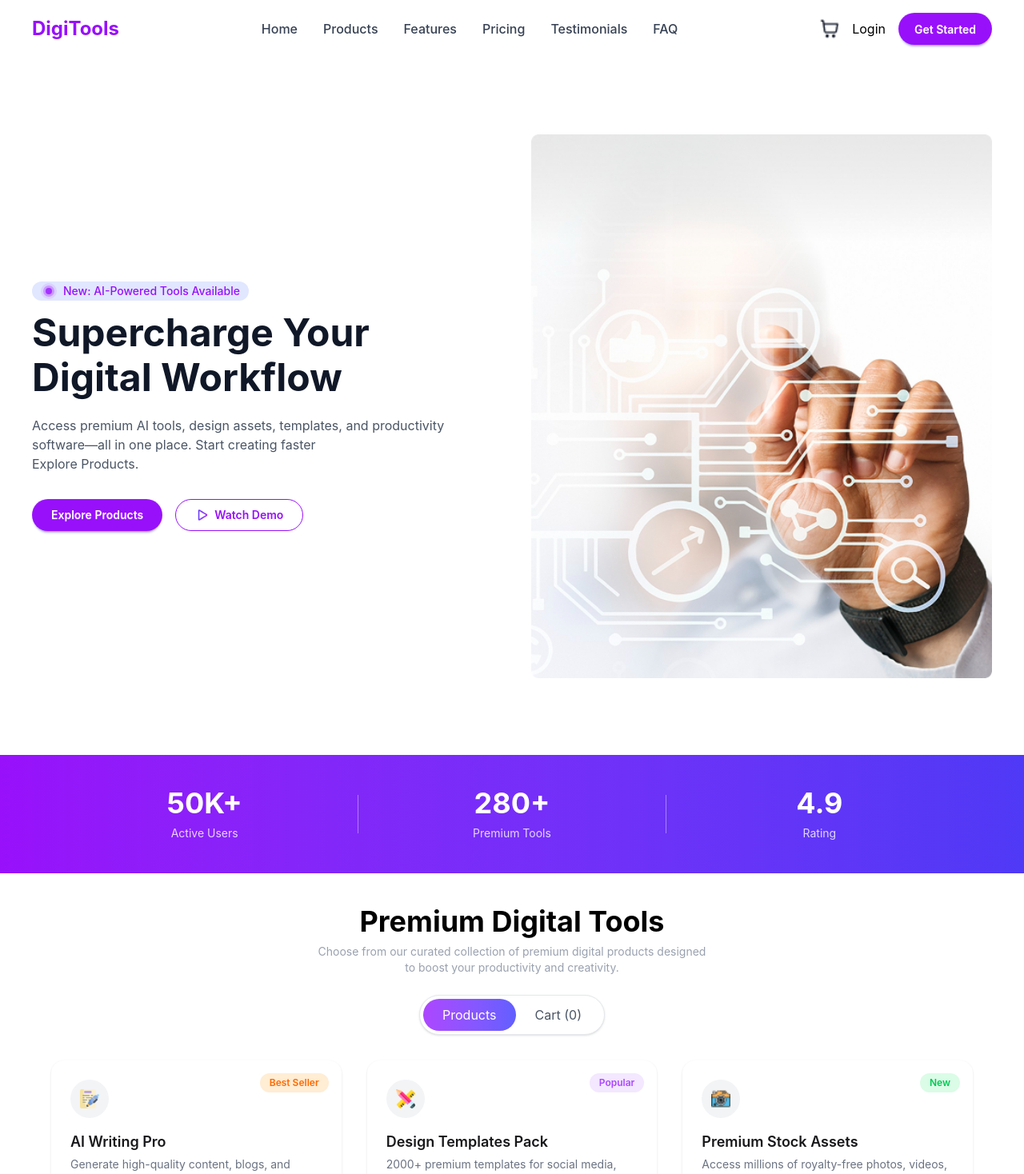
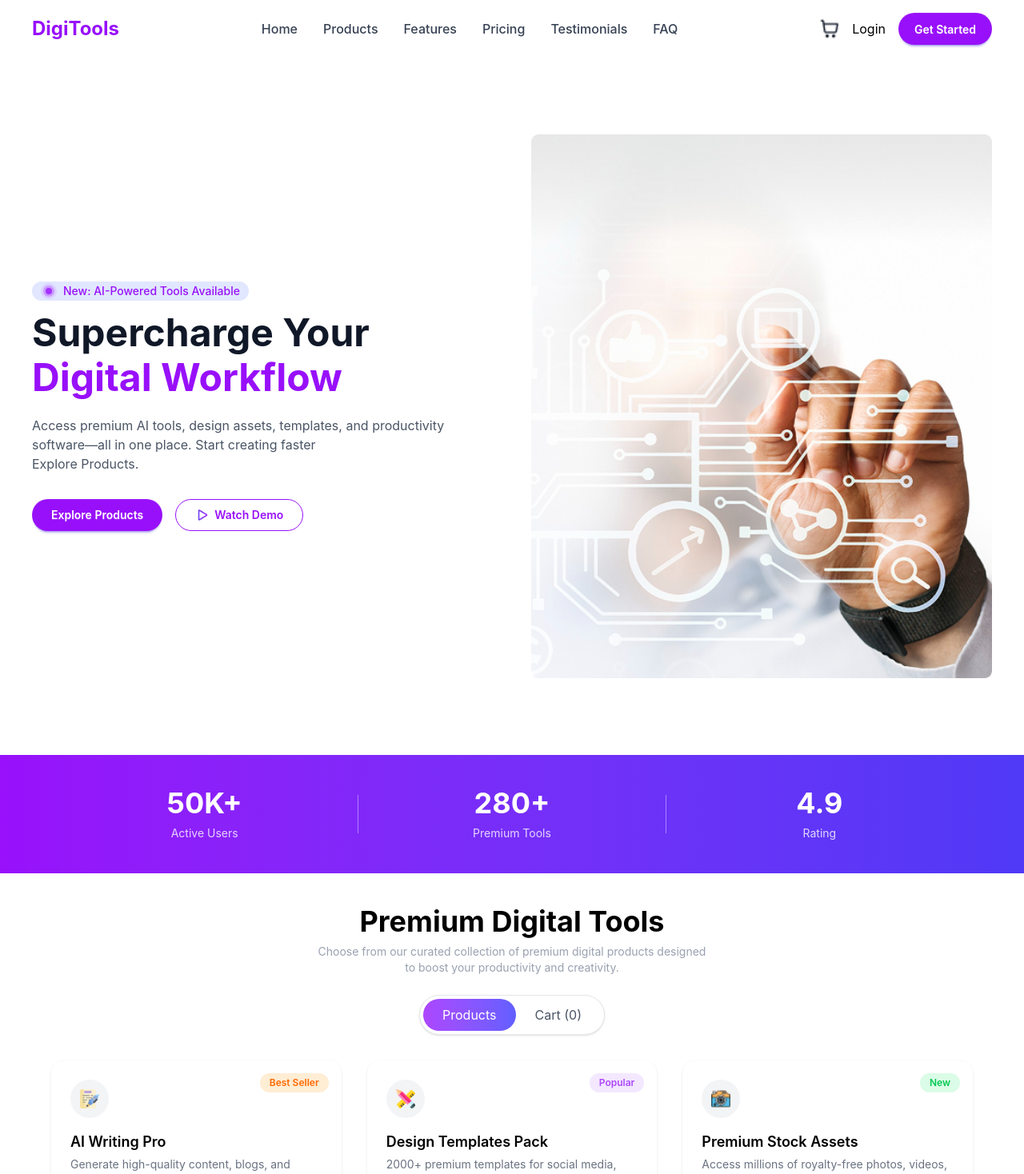
Before and after one commit to rabeya121/A6-DigiTools-Platfrom, a React (Vite) app: page / in a window 1280 px wide. Shown: the top 1468 px of the page at 80% size. Built offline with nearby package versions, Linux system fonts and the light colour scheme.

Commit message:
develop cart functionality with add, remove and total count

```diff
--- a/src/components/Banner/Banner.jsx
+++ b/src/components/Banner/Banner.jsx
@@ -7,11 +7,10 @@ const Banner = () => {
   return (
     <section className="w-full bg-white">
       <div className="max-w-7xl mx-auto px-10 py-24 flex flex-col lg:flex-row items-center gap-12">
-        {/* Left Content */}
+
         <div className="flex-1">
           <span className="badge badge-secondary mb-4 rounded-full bg-[#E1E7FF] text-purple-600 font-medium border-none py-2">
 
-            {/* concentric circle icon */}
             <span className="relative flex items-center justify-center w-5 h-5">
               <span className="absolute w-5 h-5 bg-purple-400/20 rounded-full"></span>
               <span className="absolute w-3.5 h-3.5 bg-purple-500/40 rounded-full"></span>
@@ -23,7 +22,7 @@ const Banner = () => {
           <h1 className="text-4xl lg:text-5xl font-bold text-gray-900 mb-6">
             <span>Supercharge Your</span>
             <br />
-            <span className="inline-block mt-2">Digital Workflow</span>
+            <span className="inline-block text-purple-600 mt-2">Digital Workflow</span>
           </h1>
           <p className="text-gray-600 mb-8 max-w-xl">
             Access premium AI tools, design assets, templates, and productivity <br />
@@ -41,7 +40,6 @@ const Banner = () => {
           </div>
         </div>
 
-        {/* Right Image */}
         <div className="flex-1">
           <img
             src={bannerImage}
--- a/src/components/Navbar/Navbar.jsx
+++ b/src/components/Navbar/Navbar.jsx
@@ -16,7 +16,7 @@ const Navbar = ({ cartItems }) => {
           DigiTools
         </h1>
 
-        {/* Menu (only one place) */}
+
         <ul className={`md:flex lg:flex gap-8 font-medium text-gray-700 ${open ? "flex flex-col mt-4" : "hidden md:flex"}`}>
           {menuItems.map((item, index) => (
             <li key={index} className="hover:text-purple-600 cursor-pointer">
@@ -25,7 +25,6 @@ const Navbar = ({ cartItems }) => {
           ))}
         </ul>
 
-        {/* Right Side */}
         <div className="flex items-center gap-4">
 
           <div className="relative">
@@ -45,7 +44,6 @@ const Navbar = ({ cartItems }) => {
             Get Started
           </button>
 
-          {/* Toggle */}
           <div className="text-2xl cursor-pointer text-black md:hidden" onClick={() => setOpen(!open)}>
             {open ? <FaTimes /> : <FaBars />}
           </div>
--- a/src/components/ProductCard/ProductCard.jsx
+++ b/src/components/ProductCard/ProductCard.jsx
@@ -1,21 +1,3 @@
-// import { useState } from "react";
-// import { iconMap } from "../../Utils/iconMap";
-
-// const ProductCard = ({ product, handleAddToCart }) => {
-//   const { name, description, price, period, tag, tagType, features, icon } = product;
-
-//   const tagColor = {
-//     best: "bg-orange-100 text-orange-500",
-//     popular: "bg-purple-100 text-purple-500",
-//     new: "bg-green-100 text-green-500"
-//   };
-
-//   const handleClick = () => {
-//     if (handleAddToCart) {
-//       handleAddToCart(product);
-//       setAdded(true);
-//     }
-//   };
 import { useState } from "react";
 import { iconMap } from "../../Utils/iconMap";
 
@@ -39,7 +21,7 @@ const ProductCard = ({ product, handleAddToCart }) => {
 
   return (
     <div className="bg-white rounded-2xl shadow hover:shadow-lg transition p-6 relative flex flex-col">
-      {/* Tag */}
+
       <span className={`absolute top-4 right-4 px-3 py-1 rounded-full text-xs font-semibold ${tagColor[tagType]}`}>
         {tag}
       </span>
@@ -53,19 +35,19 @@ const ProductCard = ({ product, handleAddToCart }) => {
         />
       </div>
 
-      {/* Name */}
-      <h3 className="text-lg font-semibold mb-1">{name}</h3>
 
-      {/* Description */}
+      <h3 className="text-lg text-black font-semibold mb-1">{name}</h3>
+
+
       <p className="text-sm text-gray-500 mb-3">{description}</p>
 
-      {/* Price */}
+
       <div className="flex items-baseline gap-1 mb-3">
         <span className="text-xl text-black font-bold">${price}</span>
         <span className="text-sm text-gray-400">/{period}</span>
       </div>
 
-      {/* Features */}
+
       <ul className="flex-1 space-y-1 text-sm text-gray-600 mb-4">
         {features.map((feature, idx) => (
           <li key={idx} className="flex items-center gap-2">
@@ -74,7 +56,6 @@ const ProductCard = ({ product, handleAddToCart }) => {
         ))}
       </ul>
 
-      {/* Button */}
       <button
         onClick={handleClick}
         disabled={!handleAddToCart}
--- a/src/components/Stats/Stats.jsx
+++ b/src/components/Stats/Stats.jsx
@@ -5,25 +5,21 @@ const Stats = () => {
     <section className="w-full bg-gradient-to-r from-purple-600 to-indigo-600 py-10">
       <div className="max-w-6xl mx-auto flex flex-col md:flex-row items-center justify-between text-center text-white">
 
-        {/* Stat 1 */}
+
         <div className="flex-1">
           <h2 className="text-4xl font-bold">50K+</h2>
           <p className="text-sm mt-2 opacity-80">Active Users</p>
         </div>
 
-        {/* Divider */}
         <div className="hidden md:block h-12 w-px bg-white opacity-40"></div>
 
-        {/* Stat 2 */}
         <div className="flex-1 mt-6 md:mt-0">
           <h2 className="text-4xl font-bold">280+</h2>
           <p className="text-sm mt-2 opacity-80">Premium Tools</p>
         </div>
 
-        {/* Divider */}
         <div className="hidden md:block h-12 w-px bg-white opacity-40"></div>
 
-        {/* Stat 3 */}
         <div className="flex-1 mt-6 md:mt-0">
           <h2 className="text-4xl font-bold">4.9</h2>
           <p className="text-sm mt-2 opacity-80">Rating</p>
--- a/src/components/WorkFlow/WorkFlow.jsx
+++ b/src/components/WorkFlow/WorkFlow.jsx
@@ -2,33 +2,30 @@ const WorkFlow = () => {
   return (
     <div className="bg-gradient-to-r from-purple-600 to-indigo-600 text-white py-20 px-4 text-center">
 
-      {/* Title */}
       <h2 className="text-4xl md:text-5xl font-bold mb-4">
         Ready To Transform Your Workflow?
       </h2>
 
-      {/* Description */}
+
       <p className="text-lg text-gray-200 mb-8">
         Join thousands of professionals who are already using Digitools to work smarter. <br />
         Start your free trial today.
       </p>
 
-      {/* Buttons (DaisyUI) */}
+
       <div className="flex justify-center gap-4 mb-6">
 
-        {/* Primary Button */}
-        <button className="btn bg-white text-purple-600 border-none rounded-full hover:bg-gray-100">
+
+        <button className="btn bg-white text-purple-600 border-none rounded-full hover:bg-gray-400">
           Explore Products
         </button>
 
-        {/* Outline Button */}
         <button className="btn btn-outline border-white text-white rounded-full hover:bg-white hover:text-purple-600">
           View Pricing
         </button>
 
       </div>
 
-      {/* Bottom Text */}
       <p className="text-sm text-gray-200">
         14-day free trial • No credit card required • Cancel anytime
       </p>
```
Also changed, not shown: src/components/Footer/footer.jsx (+6 -7 lines), src/components/Pricing/Pricing.jsx (+4 -99 lines), src/components/ProductCard/Products.jsx (+4 -4 lines).
